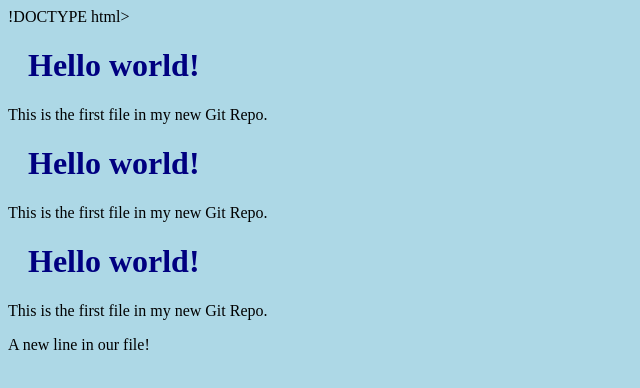
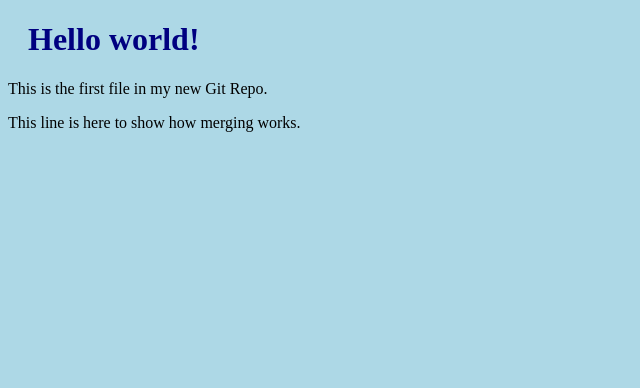
Before and after one commit to byznysdavid/brichtabomby4d, a plain HTML site: page index.html in a window 1280 px wide. Shown: the whole page, without its empty margins (0-640 px from the left). Drawn offline with Linux system fonts and the light colour scheme.

Commit message:
updated index.html with emergency fix

```diff
--- a/index.html
+++ b/index.html
@@ -1,7 +1,14 @@
-<!DOCTYPE html><!DOCTYPE html>!DOCTYPE html> <html> <head> <title>Hello World!</title> </head> <body> <html>
-<h1>Hello world!</h1> <p>This is the first file in my new Git Repo.</p> <head> </body> </html> <title>Hello
-World!</title> <link rel="stylesheet" href="bluestyle.css"> </head> <body> <h1>Hello world!</h1> <p>This is
-the first file in my new Git Repo.</p> </body> </html> <html> <head> <title>Hello World!</title> <link
-rel="stylesheet" href="bluestyle.css"> </head> <body> <h1>Hello world!</h1> <p>This is the first file in my
-new Git Repo.</p> <p>A new line in our file!</p> </body>
+<!DOCTYPE html>
+<html>
+<head>
+<title>Hello World!</title>
+<link rel="stylesheet" href="bluestyle.css">
+</head>
+<body>
+
+<h1>Hello world!</h1>
+<p>This is the first file in my new Git Repo.</p>
+<p>This line is here to show how merging works.</p>
+
+</body>
 </html>
```
